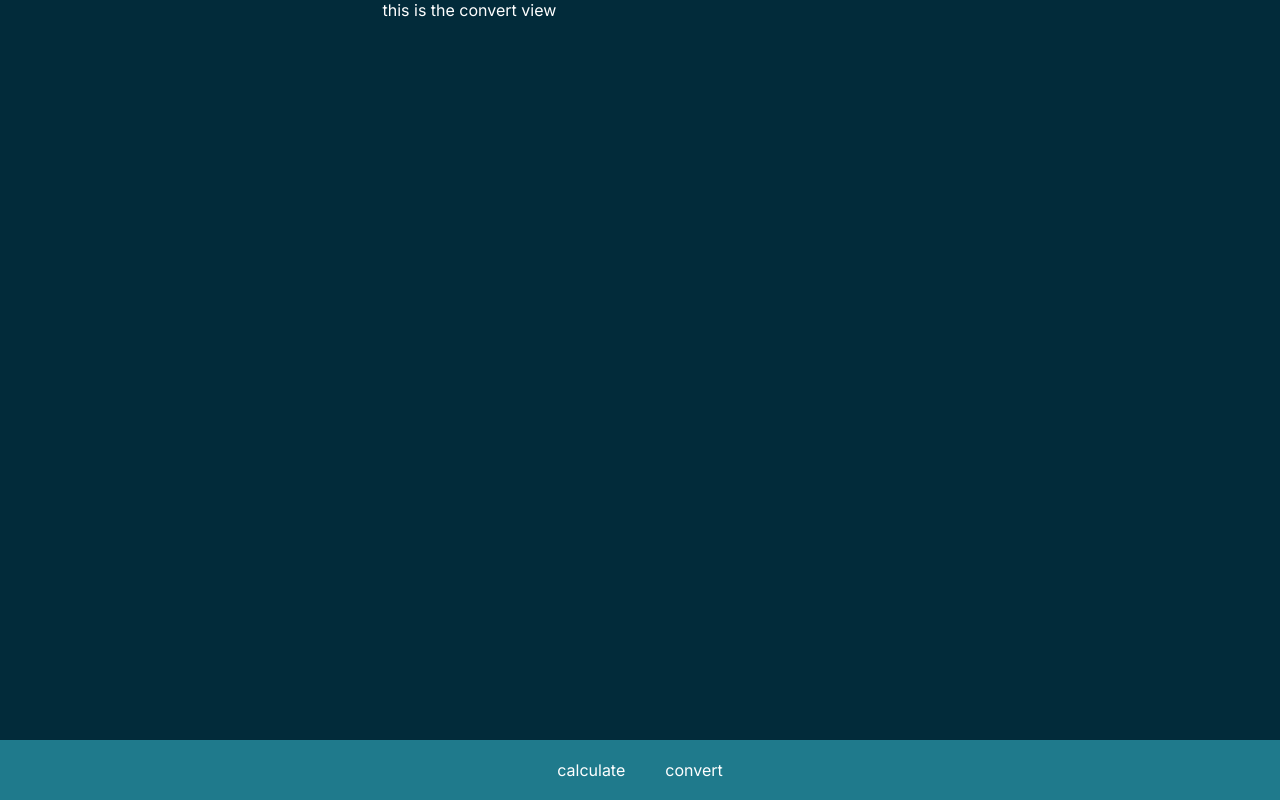
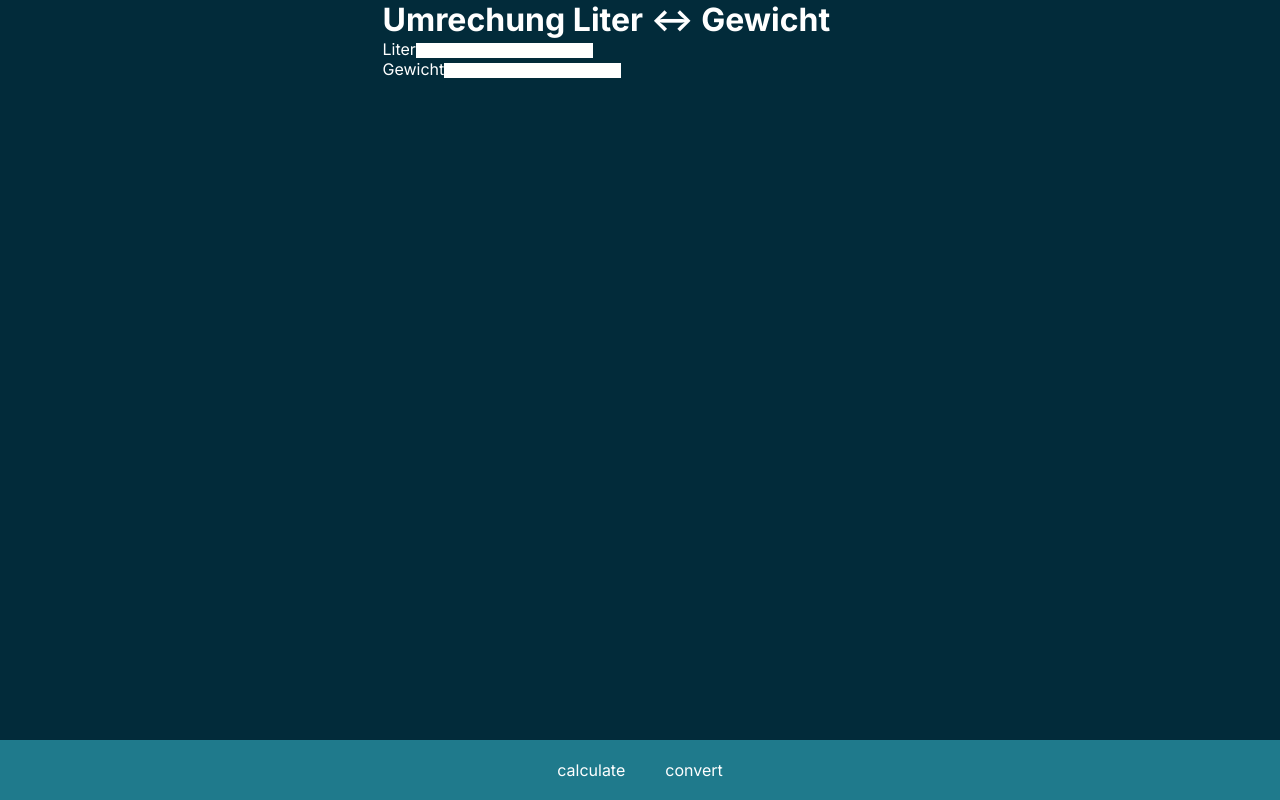
Before and after one commit to jankohlbach/flight-app, a Vue app: page /convert in a window 1280 px wide. Built offline with nearby package versions, Linux system fonts and the light colour scheme.

Commit message:
✨ add gas liter to weight convertion

```diff
--- a/src/views/ConvertView.vue
+++ b/src/views/ConvertView.vue
@@ -1,8 +1,43 @@
-<script setup lang="ts"></script>
+<script setup lang="ts">
+import { reactive } from "vue";
+
+const state = reactive({
+  gasLiter: 0,
+  gasWeight: 0,
+});
+</script>
 
 <template>
   <div class="grid">
-    <div class="content">this is the convert view</div>
+    <div class="content">
+      <h1>Umrechung Liter &lt;-&gt; Gewicht</h1>
+      <div class="form-field">
+        <label for="gas-liter">Liter</label>
+        <input
+          type="number"
+          name="gas-liter"
+          id="gas-liter"
+          :value="state.gasLiter ? state.gasLiter.toFixed(2) : ''"
+          @input="(e) => {
+            state.gasLiter = Number((e.target as HTMLInputElement | null)?.value)
+            state.gasWeight = state.gasLiter * 0.72
+          }"
+        />
+      </div>
+      <div class="form-field">
+        <label for="gas-weight">Gewicht</label>
+        <input
+          type="number"
+          name="gas-weight"
+          id="gas-weight"
+          :value="state.gasWeight ? state.gasWeight.toFixed(2) : ''"
+          @input="(e) => {
+            state.gasWeight = Number((e.target as HTMLInputElement | null)?.value)
+            state.gasLiter = state.gasWeight / 0.72
+          }"
+        />
+      </div>
+    </div>
   </div>
 </template>
 
```
